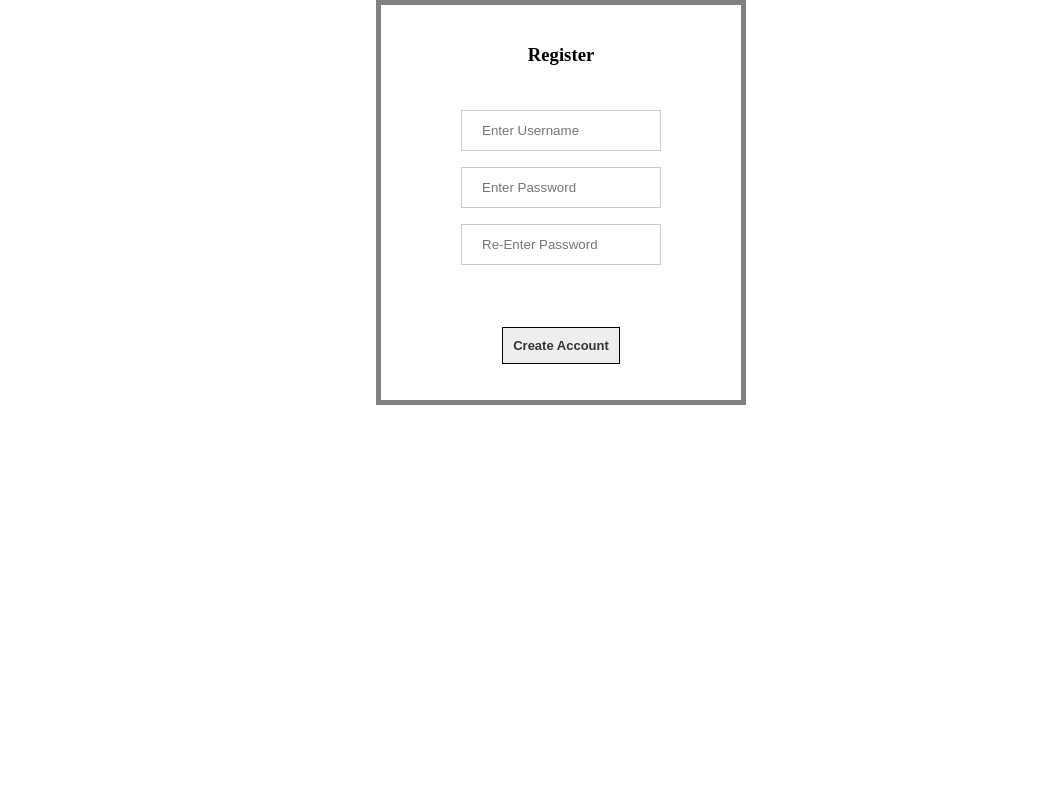
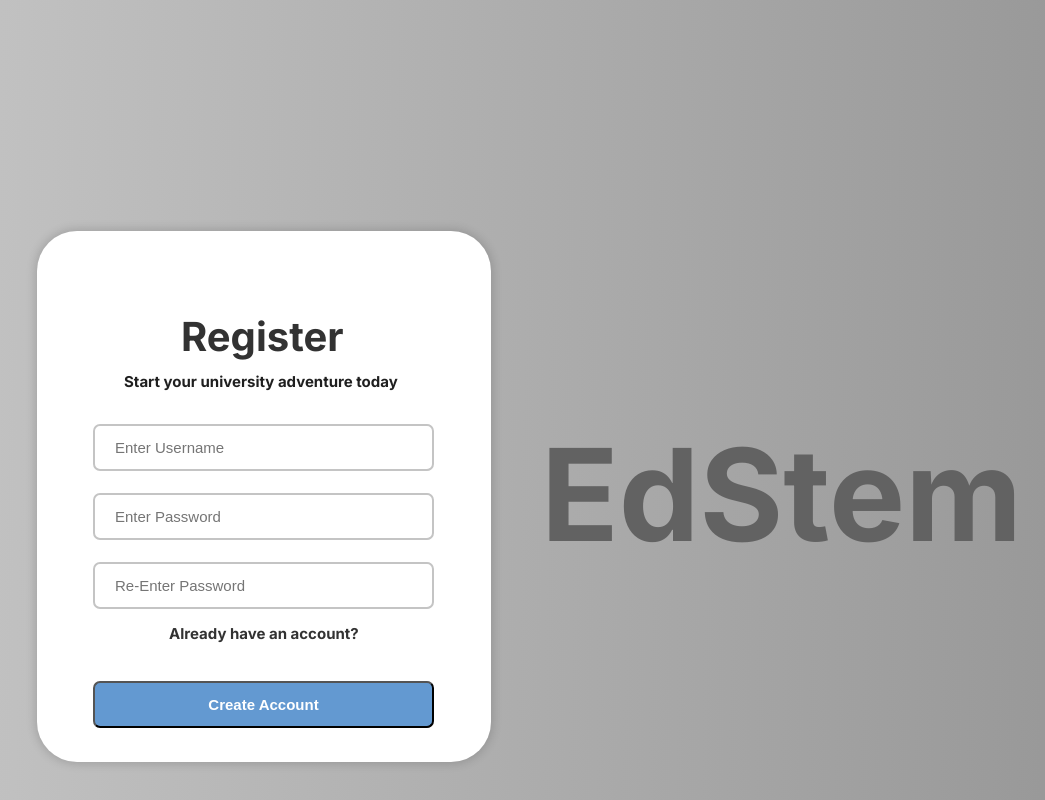
Before and after one commit to AL108/INFO2222-ASG, a Python web app: template src/templates/register.html in a window 1280 px wide. Shown: the whole page, without its empty margins (79-1124 px from the left). Run offline with Jinja, Linux system fonts and the light colour scheme; the template is opened without the code that fills it, so the values that code supplies are empty.

Commit message:
done register page

```diff
--- a/src/static/css/register.css
+++ b/src/static/css/register.css
@@ -0,0 +1,188 @@
+.username_field {
+    padding: 12px 20px;
+    font-size: 15px;
+    line-height: 18px;
+
+    color: #C4C4C4;
+    position: absolute;
+    width: 341px;
+    height: 47px;
+    left: 56px;
+    top: 193px;
+
+    border: 2px solid #C4C4C4;
+    border-radius: 7px;
+ }
+
+.password_field {
+    padding: 12px 20px;
+    font-size: 15px;
+    line-height: 18px;
+
+    color: #C4C4C4;
+    position: absolute;
+    width: 341px;
+    height: 47px;
+    left: 56px;
+    top: 262px;
+
+    border: 2px solid #C4C4C4;
+    border-radius: 7px;
+}
+
+.password_re_field {
+    padding: 12px 20px;
+    font-size: 15px;
+    line-height: 18px;
+
+    color: #C4C4C4;
+    position: absolute;
+    width: 341px;
+    height: 47px;
+    left: 56px;
+    top: 331px;
+
+    border: 2px solid #C4C4C4;
+    border-radius: 7px;
+}
+
+
+.register_button {
+    position: absolute;
+    width: 132px;
+    height: 18px;
+    left: 265px;
+    top: 324px;
+    font-size: 15px;
+    line-height: 18px;
+
+    color: #323232;
+}
+
+.button {
+    position: absolute;
+    width: 341px;
+    height: 47px;
+    left: 56px;
+    top: 450px;
+    position: absolute;
+    font-weight: 700;
+    font-size: 15px;
+    line-height: 18px;
+    border-radius: 7px;
+    color: #ffffff;
+
+    position: absolute;
+    background: #6399D1;
+    /*background: #6399D1;
+    border-radius: 7px;*/
+}
+
+
+.bordered {
+    font-family: 'Inter', sans-serif;
+    font-style: inherit;
+    font-weight: 700;
+    position: absolute;
+    width: 454px;
+    height: 531px;
+    left: 116px;
+    top: 231px;
+    text-align: center;
+    background: #ffffff;
+    box-shadow: 0px 0px 10px 2px rgba(0, 0, 0, 0.15);
+    border-radius: 40px;
+}
+
+#registerInfo {
+    left: 7988;
+}
+
+h3 {
+    position: absolute;
+    width: 109px;
+    height: 48px;
+    left: 144px;
+    top: 42px;
+    font-size: 40px;
+    line-height: 48px;
+
+    color: #323232;
+}
+
+.login {
+    position: absolute;
+    width: 190px;
+    height: 18px;
+    left: 132px;
+    top: 394px;
+
+    font-family: 'Inter';
+    font-style: normal;
+    font-weight: 700;
+    font-size: 15px;
+    line-height: 18px;
+
+    color: #323232;
+}
+
+h4 {
+    position: absolute;
+    width: 279px;
+    height: 18px;
+    left: 87px;
+    top: 122px;
+    font-size: 15px;
+    line-height: 18px;
+
+    color: #1f1f1f;
+}
+
+:link { text-decoration: none; }
+
+h1 {
+    position: absolute;
+    width: 571px;
+    height: 263px;
+    left: 504px;
+    top: 100px;
+
+    font-family: 'Inter';
+    font-style: normal;
+    font-weight: 700;
+    font-size: 128px;
+    line-height: 155px;
+
+    color: rgb(98, 98, 98);
+}
+
+body {
+    background: linear-gradient(91deg, rgb(196, 196, 196), #000000);
+    background-size: 400% 400%;
+
+    -webkit-animation: AnimationName 0s ease infinite;
+    -moz-animation: AnimationName 0s ease infinite;
+    -o-animation: AnimationName 0s ease infinite;
+    animation: AnimationName 0s ease infinite;
+}
+
+@-webkit-keyframes AnimationName {
+    0%{background-position:0% 50%}
+    50%{background-position:100% 50%}
+    100%{background-position:0% 50%}
+}
+@-moz-keyframes AnimationName {
+    0%{background-position:0% 50%}
+    50%{background-position:100% 50%}
+    100%{background-position:0% 50%}
+}
+@-o-keyframes AnimationName {
+    0%{background-position:0% 50%}
+    50%{background-position:100% 50%}
+    100%{background-position:0% 50%}
+}
+@keyframes AnimationName {
+    0%{background-position:0% 50%}
+    50%{background-position:100% 50%}
+    100%{background-position:0% 50%}
+}
--- a/src/static/js/script_tail.js
+++ b/src/static/js/script_tail.js
@@ -66,7 +66,12 @@ async function registerPost(event) {
            }
            else {
                generateKeyPair(formUser);
+               document.getElementById("registerInfo").style.top = 0;
+               document.getElementById("registerInfo").style.left = 0;
+               //document.getElementById("registerInfo").style.width = '100%';
+               //document.getElementById("registrInfo").style.fontSize = 42;
                document.getElementById("registerInfo").style.color = "green";
+               //document.getElementById("registerInfo").style.position = 'absolute'
                document.getElementById("registerInfo").textContent = "Successfully created your account";
                document.getElementById("registerFormId").reset();
            }
--- a/src/templates/login.html
+++ b/src/templates/login.html
@@ -8,10 +8,9 @@
 </head>
 
 <div class="bordered">
-    <div class="border_outline">
     <h1>EdStem</h1>
     <h3>Login</h3>
-        <h4>Start your university education today</h4>
+    <h4>Start your university adventure today</h4>
     </br>
     <form name="loginForm">
         <input class="username_field" name="username" id="l_username" type="text" placeholder="Enter Username" required/>
@@ -27,6 +26,3 @@
         </br>
     </form>
 </div>
-</div>
-
-<p></p>
--- a/src/templates/register.html
+++ b/src/templates/register.html
@@ -1,27 +1,33 @@
 <head>
-<link rel="stylesheet" type="text/css" href="css/temp.css">
+<link rel="stylesheet" type="text/css" href="css/register.css">
 <script src="js/script_head.js"></script>
-
+<link rel="preconnect" href="https://fonts.googleapis.com">
+<link rel="preconnect" href="https://fonts.gstatic.com" crossorigin>
+<link href="https://fonts.googleapis.com/css2?family=Inter:wght@700&display=swap" rel="stylesheet">
+<label id="registerInfo" style="top: 0"></label>
 <title>Register</title>
 </head>
 
-<div class="bordered" style="text-align: center;">
+<div class="bordered" style="text-align: justify;">
+    <h1>EdStem</h1>
     <h3>Register</h3>
+    <h4>Start your university adventure today</h4>
     </br>
     <!-- <form name="registerForm" autocomplete="off" action="/register" method="post"> -->
     <form id="registerFormId" name="registerForm" autocomplete="off">
         <input autocomplete="false" name="hidden" type=text style="display:none;">
-        <input class="loginRegisterTextFields" id="r_username" name="username" type="text" placeholder="Enter Username" style="width: 200px;" pattern="[a-z0-9]{5,15}$" title="Usernames may only contain letters and letters and must be between 5 and 15 characters" required autocomplete="new-password"/>
+        <input class="username_field" id="r_username" name="username" type="text" placeholder="Enter Username" pattern="[a-z0-9]{5,15}$" title="Usernames may only contain letters and letters and must be between 5 and 15 characters" required autocomplete="new-password"/>
         </br>
-        <input class="loginRegisterTextFields" id="r_password" name="password" type="password" placeholder="Enter Password" style="width: 200px;" pattern=".{8,}$" title="Passwords must be at least 8 characters long" required autocomplete="new-password"/>
+        <input class="password_field" id="r_password" name="password" type="password" placeholder="Enter Password" pattern=".{8,}$" title="Passwords must be at least 8 characters long" required autocomplete="new-password"/>
         </br>
-        <input class="loginRegisterTextFields" id="r_reentered" name="reentered" type="password" placeholder="Re-Enter Password" style="width: 200px;" required autocomplete="new-password"/>
+        <input class="password_re_field" id="r_reentered" name="reentered" type="password" placeholder="Re-Enter Password" required autocomplete="new-password"/>
         </br>
         </br>
-        <label id="registerInfo"></label>
+
         </br>
         </br>
         <input class="button" value="Create Account" type="submit" onclick="registerPost(event)"/>
+        <a class="login" href="/login">Already have an account?</a>
         </br>
     </form>
 </div>
```
Also changed, not shown: src/db/messages.txt (+7 -0 lines), src/db/public_key_database.txt (+30 -0 lines), src/db/session_key_database.txt (+5 -0 lines), src/db/user_database.txt (+30 -0 lines), src/static/css/login.css (+6 -15 lines), src/templates/register_success.html (+29 -1 lines). Lines whose indentation alone changed are shown as unchanged.
